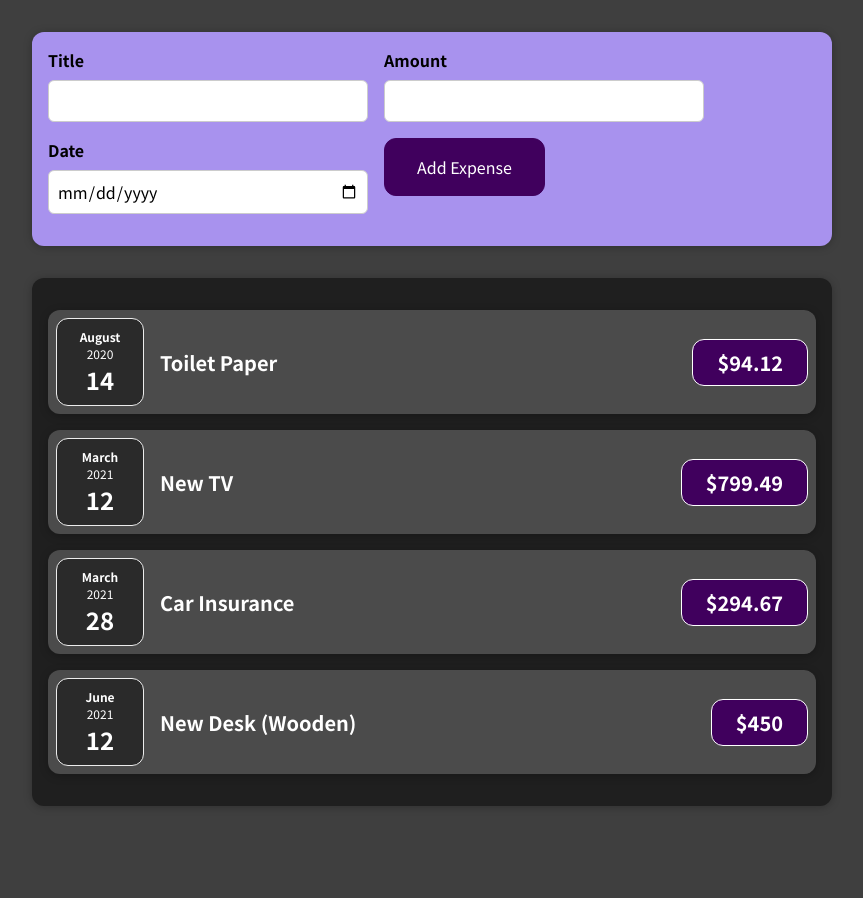
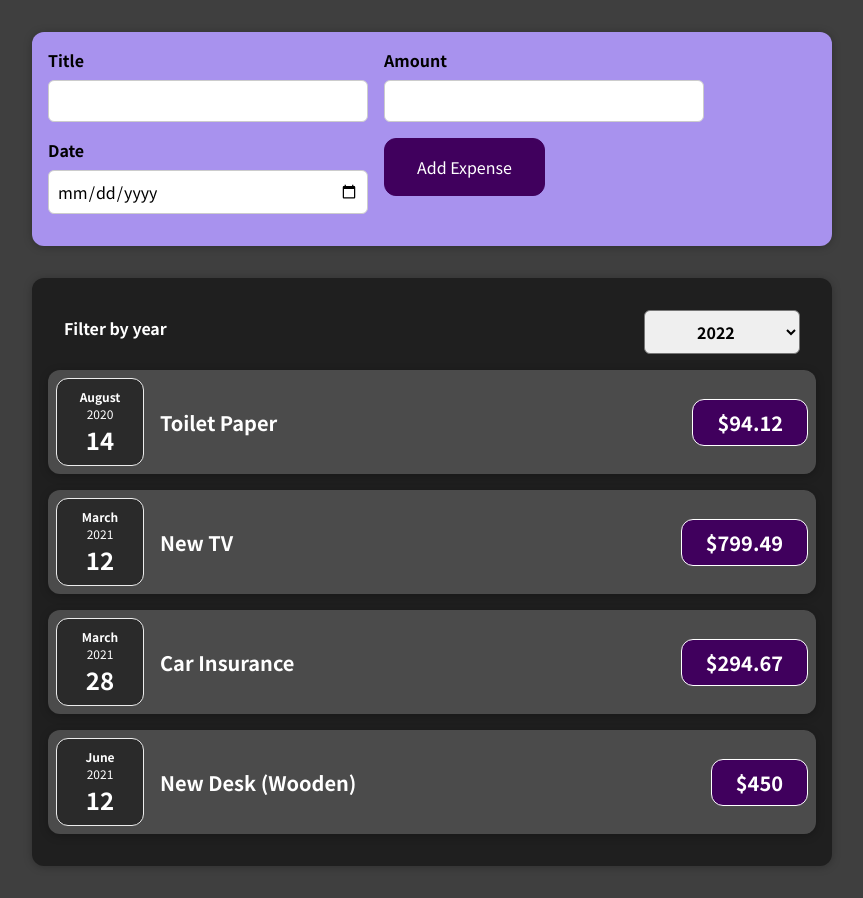
Before and after one commit to arthurvmdantas/course-react-complete-guide, a React (Create React App) app: page / in a window 1280 px wide. Shown: the whole page, without its empty margins (208-1071 px from the left). Before the commit the page ends 838 px from the top, so only its background shows below. Built offline with nearby package versions, Linux system fonts and the light colour scheme.

Commit message:
section 4 - task 2

```diff
--- a/src/components/Expenses/Expenses.js
+++ b/src/components/Expenses/Expenses.js
@@ -1,12 +1,22 @@
+import { useState } from "react";
 import ExpenseItem from "./ExpenseItem";
+import ExpensesFilter from "./ExpensesFilter";
 import Card from "../UI/Card";
 import "./Expenses.css";
 
 function Expenses(props) {
+  const [filteredYear, setFilteredYear] = useState("2022");
+  const filterChangeHandler = (selectedYear) => setFilteredYear(selectedYear);
+
   const expenses = props.expenses;
 
   return (
+    <div>
       <Card className="expenses">
+        <ExpensesFilter
+          selected={filteredYear}
+          onChangeFilter={filterChangeHandler}
+        />
         {/* <ExpenseItem
         title={expenses[0].title}
         amount={expenses[0].amount}
@@ -37,6 +47,7 @@ function Expenses(props) {
           />
         ))}
       </Card>
+    </div>
   );
 }
 
--- /dev/null
+++ b/src/components/Expenses/ExpensesFilter.css
@@ -0,0 +1,24 @@
+.expenses-filter {
+  color: white;
+  padding: 0 1rem;
+}
+
+.expenses-filter__control {
+  display: flex;
+  width: 100%;
+  align-items: center;
+  justify-content: space-between;
+  margin: 1rem 0;
+}
+
+.expenses-filter label {
+  font-weight: bold;
+  margin-bottom: 0.5rem;
+}
+
+.expenses-filter select {
+  font: inherit;
+  padding: 0.5rem 3rem;
+  font-weight: bold;
+  border-radius: 6px;
+}
--- /dev/null
+++ b/src/components/Expenses/ExpensesFilter.js
@@ -0,0 +1,25 @@
+import React from "react";
+
+import "./ExpensesFilter.css";
+
+const ExpensesFilter = (props) => {
+  const dropdownChangeHandler = (event) => {
+    props.onChangeFilter(event.target.value);
+  };
+
+  return (
+    <div className="expenses-filter">
+      <div className="expenses-filter__control">
+        <label>Filter by year</label>
+        <select value={props.selected} onChange={dropdownChangeHandler}>
+          <option value="2022">2022</option>
+          <option value="2021">2021</option>
+          <option value="2020">2020</option>
+          <option value="2019">2019</option>
+        </select>
+      </div>
+    </div>
+  );
+};
+
+export default ExpensesFilter;
```
Lines whose indentation alone changed are shown as unchanged.
